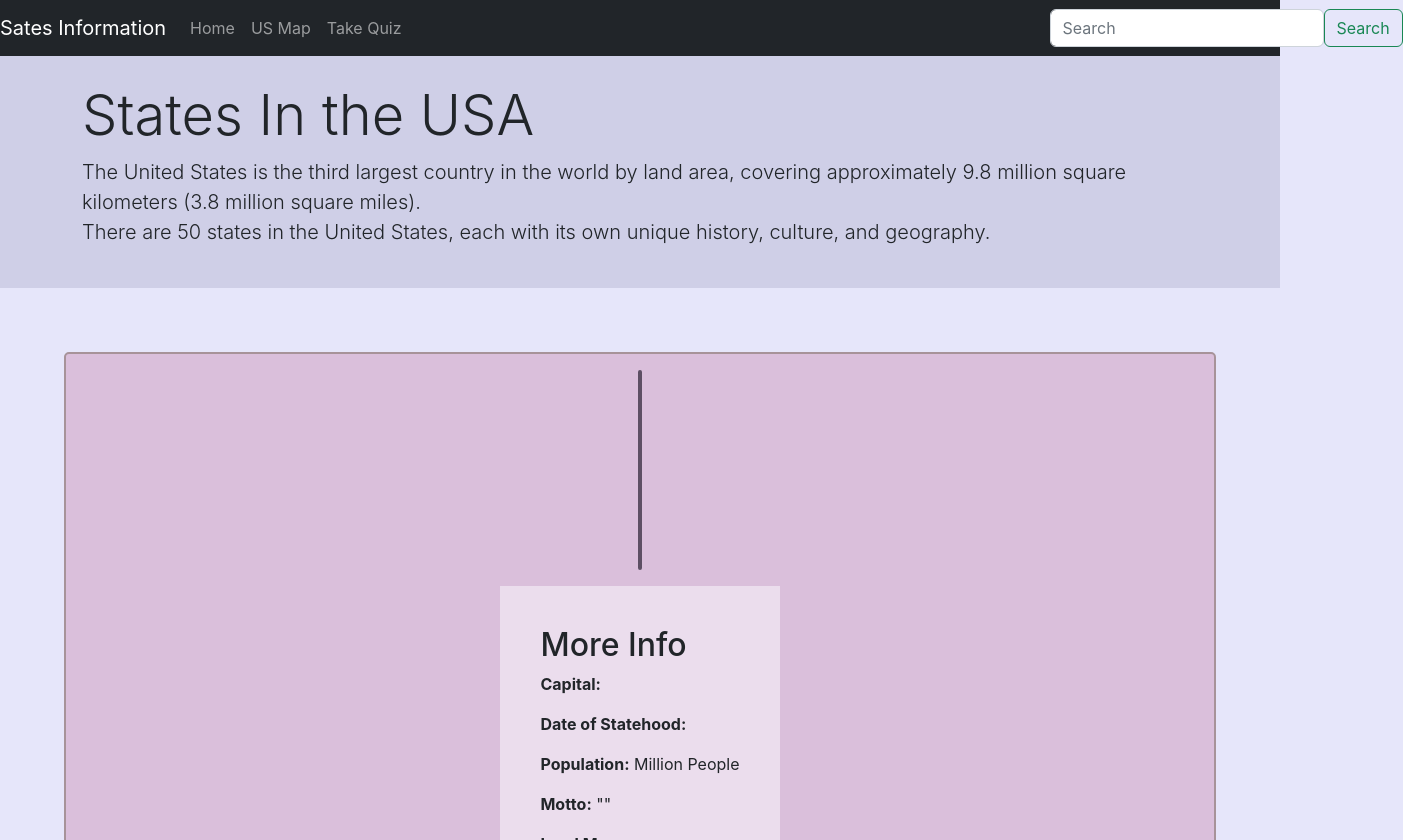
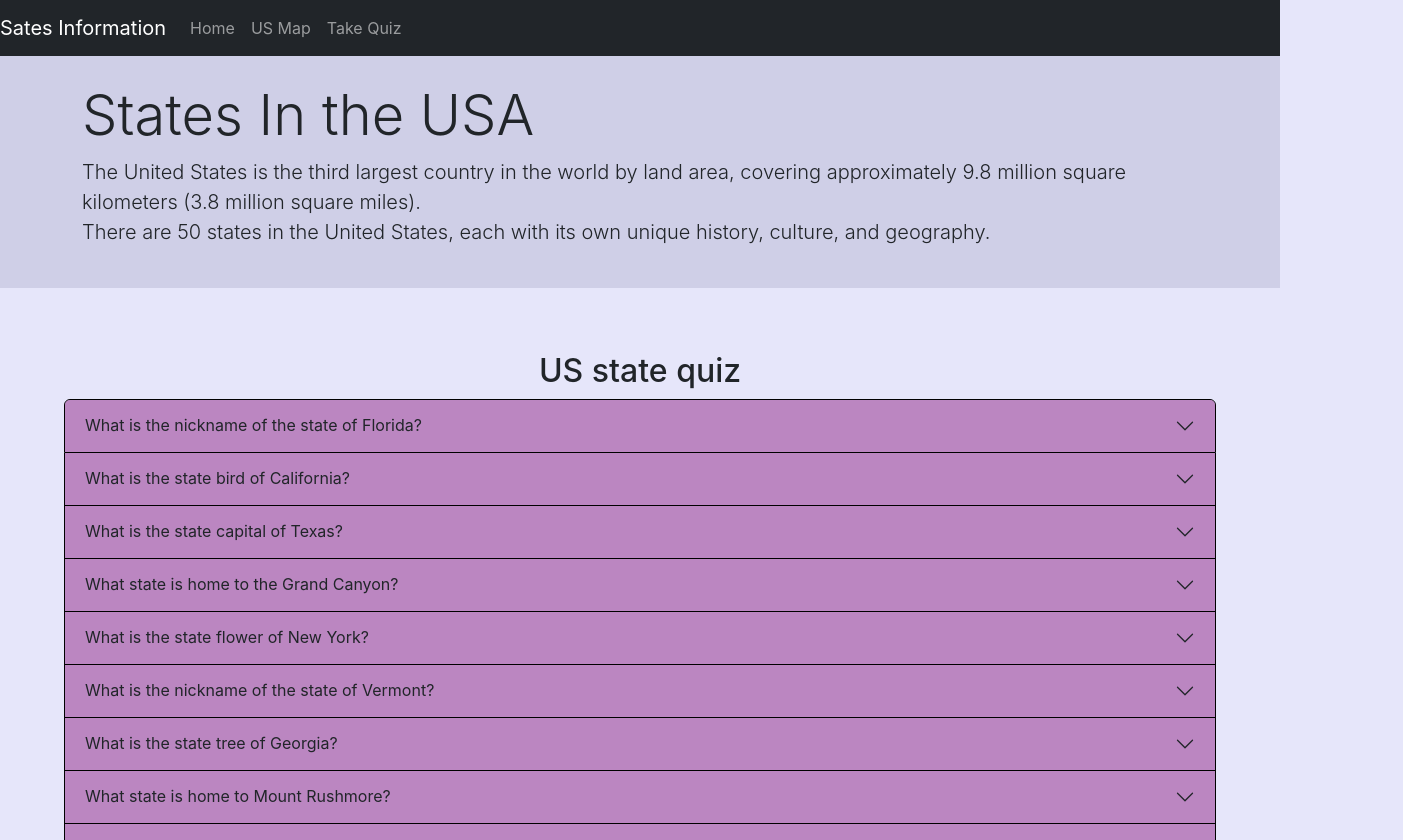
Before and after one commit to Tressymac/ADVANCED-WEB-SITE-DESIGN-FINAL-CLIENT, a React (Create React App) app: page /states/quiz in a window 1280 px wide. Shown: the top 840 px of the page, 1403 px wide, since content can reach past the window. Built offline with nearby package versions, Linux system fonts and the light colour scheme; no server answers.

Commit message:
creating quiz style

```diff
--- a/src/App.js
+++ b/src/App.js
@@ -8,6 +8,7 @@ import StateInfo from './component/stateInfo/stateInfo';
 import HomeInfo from './component/home/homeInfo';
 import UsMap from './component/map/map';
 import StateDits from './component/stateInfo/getStatesDits';
+import StateQuiz from './component/quiz/quiz';
 
 function App() {
   return (
@@ -19,6 +20,7 @@ function App() {
           <Route path='/states' element={<StateInfo />} />
           <Route path='/states/map' element={<UsMap />} />
           <Route path='/states/:name' element={<StateDits />} />
+          <Route path='/states/quiz' element={<StateQuiz />} />
         </Routes>
       </BrowserRouter>
 
--- a/src/component/header/headers.js
+++ b/src/component/header/headers.js
@@ -21,10 +21,6 @@ function Header( {logo} ){
                             <a className="nav-link" href="/states/quiz">Take Quiz</a>
                         </li>
                     </ul>
-                    <form className="form-inline my-2 my-lg-0">
-                        <input className="form-control mr-sm-2" type="search" placeholder="Search" aria-label="Search" />
-                        <button className="btn btn-outline-success my-2 my-sm-0" type="submit">Search</button>
-                    </form>
                 </div>
             </nav>
         </header>
--- /dev/null
+++ b/src/component/quiz/quiz.css
@@ -0,0 +1,17 @@
+.quiz{
+    margin: 5%;
+    text-align: center;
+}
+
+.accordion-item {
+    color: #000000;
+    background-color: #94789f;
+}
+
+.accordion {
+    --bs-accordion-color: #000000;
+    --bs-accordion-bg: #bb86c1;
+    --bs-accordion-border-color: #000000;
+    --bs-accordion-active-color: #123f81;
+    --bs-accordion-active-bg: #d6aedd;
+}
--- /dev/null
+++ b/src/component/quiz/quiz.js
@@ -0,0 +1,86 @@
+import Accordion from 'react-bootstrap/Accordion';
+import '../quiz/quiz.css'
+
+function StateQuiz() {
+  return (
+
+    <div className='quiz'>
+        <h2>US state quiz</h2>
+        <Accordion>
+
+            <Accordion.Item eventKey="0">
+                <Accordion.Header>What is the nickname of the state of Florida?</Accordion.Header>
+                <Accordion.Body>
+                    Answer: The Sunshine State.
+                </Accordion.Body>
+            </Accordion.Item>
+
+            <Accordion.Item eventKey="1">
+                <Accordion.Header>What is the state bird of California?</Accordion.Header>
+                <Accordion.Body>
+                    Answer: The California quail.
+                </Accordion.Body>
+            </Accordion.Item>
+
+            <Accordion.Item eventKey="2">
+                <Accordion.Header>What is the state capital of Texas?</Accordion.Header>
+                <Accordion.Body>
+                    Answer: Austin.
+                </Accordion.Body>
+            </Accordion.Item>
+
+            <Accordion.Item eventKey="3">
+                <Accordion.Header>What state is home to the Grand Canyon?</Accordion.Header>
+                <Accordion.Body>
+                    Answer: Arizona.
+                </Accordion.Body>
+            </Accordion.Item>
+
+            <Accordion.Item eventKey="4">
+                <Accordion.Header>What is the state flower of New York?</Accordion.Header>
+                <Accordion.Body>
+                    Answer: The rose.
+                </Accordion.Body>
+            </Accordion.Item>
+
+            <Accordion.Item eventKey="5">
+                <Accordion.Header>What is the nickname of the state of Vermont?</Accordion.Header>
+                <Accordion.Body>
+                    Answer: The Green Mountain State.
+                </Accordion.Body>
+            </Accordion.Item>
+
+            <Accordion.Item eventKey="6">
+                <Accordion.Header>What is the state tree of Georgia?</Accordion.Header>
+                <Accordion.Body>
+                    Answer: The live oak.
+                </Accordion.Body>
+            </Accordion.Item>
+
+            <Accordion.Item eventKey="7">
+                <Accordion.Header>What state is home to Mount Rushmore?</Accordion.Header>
+                <Accordion.Body>
+                    Answer: South Dakota.
+                </Accordion.Body>
+            </Accordion.Item>
+
+            <Accordion.Item eventKey="8">
+                <Accordion.Header>What is the state capital of Kentucky?</Accordion.Header>
+                <Accordion.Body>
+                    Answer: Frankfort.
+                </Accordion.Body>
+            </Accordion.Item>
+
+            <Accordion.Item eventKey="9">
+                <Accordion.Header>What is the state motto of Nevada?</Accordion.Header>
+                <Accordion.Body>
+                    Answer: "All for our country."
+                </Accordion.Body>
+            </Accordion.Item>
+
+        </Accordion>
+    </div>
+  );
+}
+
+export default StateQuiz;
```
